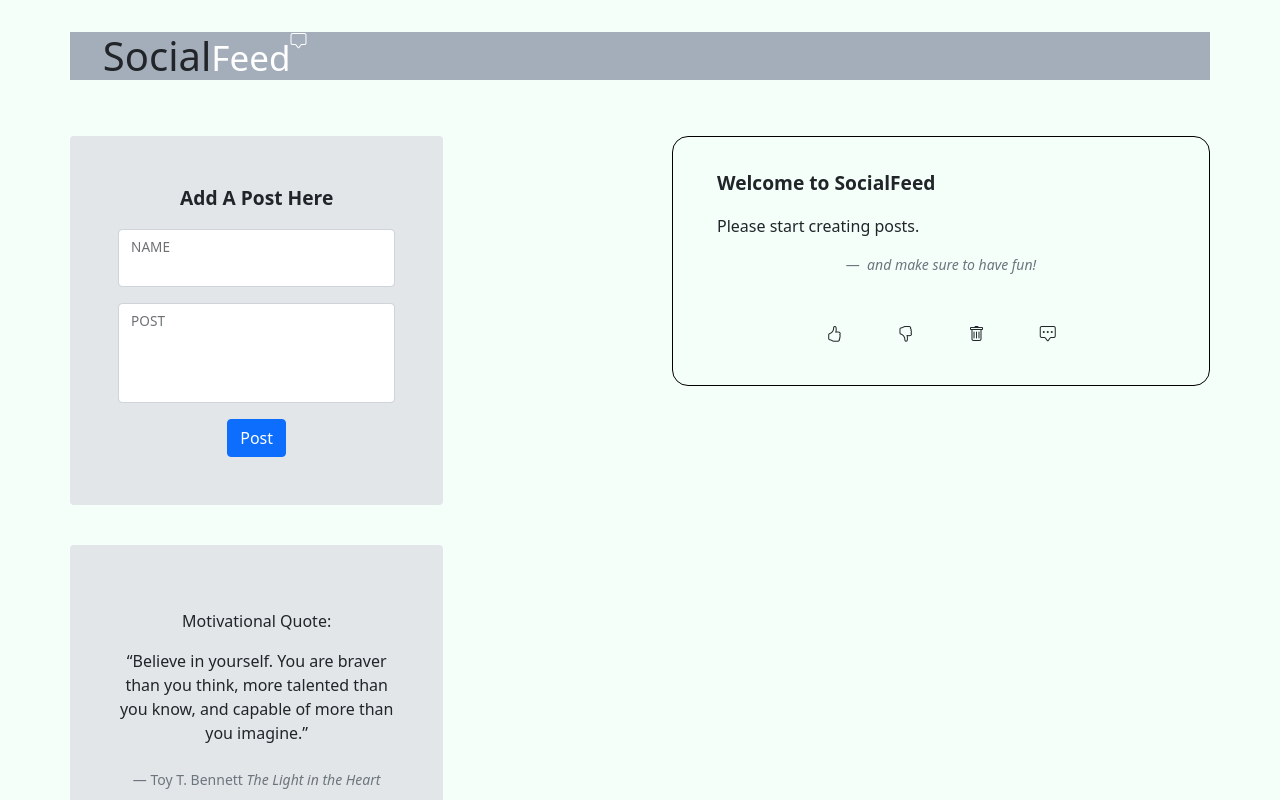
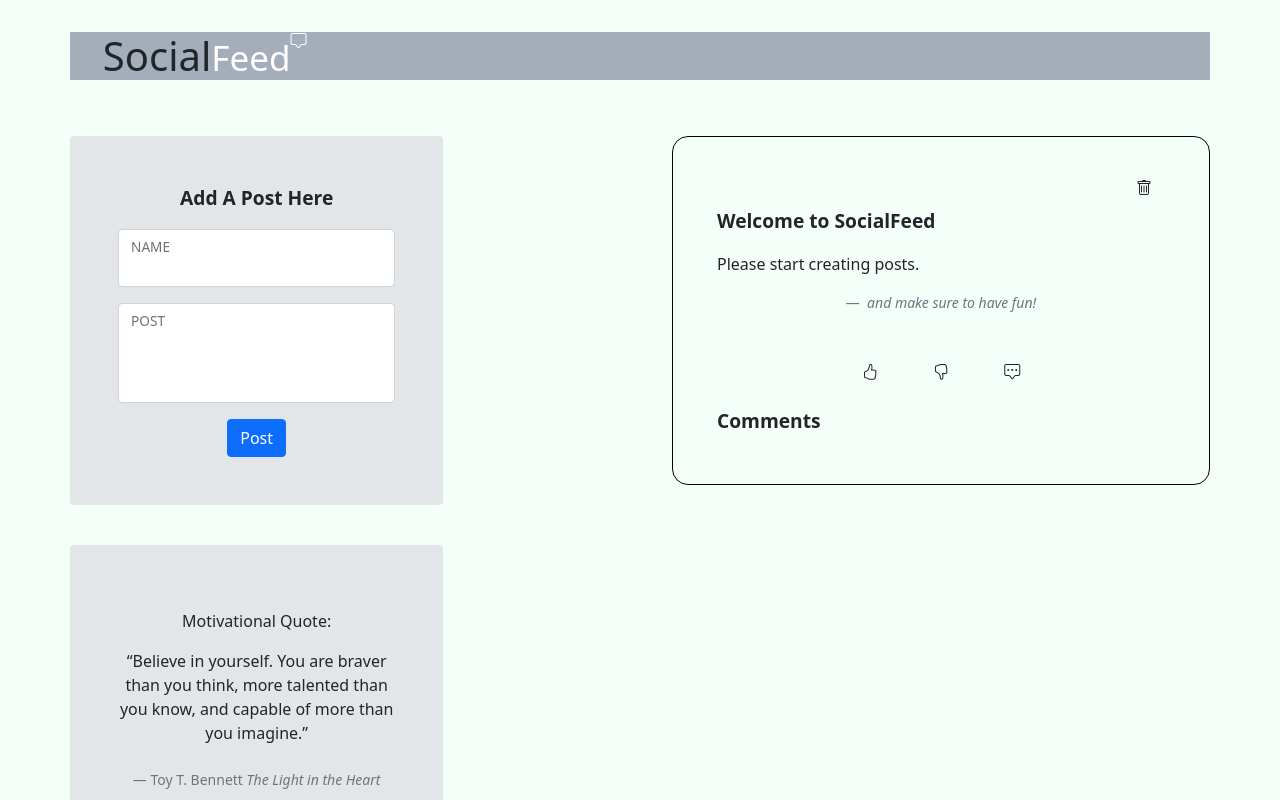
Before and after one commit to aschmidt2020/social-feed-react, a React (Create React App) app: page / in a window 1280 px wide. Built offline with nearby package versions, Linux system fonts and the light colour scheme.

Commit message:
moved delete button icon to top right corner of post

```diff
--- a/src/App.css
+++ b/src/App.css
@@ -1,5 +1,9 @@
 .center-text {
     text-align: center;
+}
+
+.right-align-text {
+    text-align: right;
 }
 
 .border-box {
--- a/src/Components/DeleteButton/DeleteButton.jsx
+++ b/src/Components/DeleteButton/DeleteButton.jsx
@@ -9,7 +9,7 @@ const DeleteButton = (props) => {
     }
 
     return (
-        <span><button id={props.id} className='btn bg-transparent' onClick={handleClick}><i className="bi bi-trash" style={{'position': 'right'}}></i></button>
+        <span><button id={props.id} className='btn bg-transparent' onClick={handleClick}><i className="bi bi-trash"></i></button>
         </span>
      );
 }
--- a/src/Components/DisplayEntries/DisplayEntries.jsx
+++ b/src/Components/DisplayEntries/DisplayEntries.jsx
@@ -6,10 +6,11 @@ const DisplayEntries = (props) => {
 
     return ( //using key = timestamp in milliseconds so each list item should have a unique key
         <ol>
-            {props.entries.map((entry, index) => {
+            {props.entries.map((entry) => {
                 return (
                         <li key={entry.timeStamp}>
                         <div className='row border-box' style={{'marginTop' : '1em'}}>
+                            <span className="right-align-text"><DeleteButton deleteEntry={props.deleteEntry} entry={entry}/></span>
                             <p>{entry.user}</p>
                             <p className='post-text'>{entry.post}</p>
                             <figcaption className="blockquote-footer center-text"> <cite title="Source Title">{entry.date} </cite> </figcaption>
@@ -18,14 +19,12 @@ const DisplayEntries = (props) => {
                             <span className='center-text'>
                                 <LikeDislikeButton />
                                 &nbsp;&nbsp;&nbsp;&nbsp;&nbsp;&nbsp;&nbsp;
-                                <DeleteButton deleteEntry={props.deleteEntry} entry={entry} />
-                                &nbsp;&nbsp;&nbsp;&nbsp;&nbsp;&nbsp;&nbsp;
                                 <ReplySection entry={entry} addReply={props.addReply}/>
                                 <span><br></br></span>
                             </span>
 
-
-                            <span>
+                            <span style={{'marginTop':'1em'}}>
+                                <p>Comments</p>
                                 {entry.replySection.map((reply) => {
                                 return(
                                         <div className='border-box-comments' style={{'marginBottom': '1em'}}>
--- a/src/Components/ReplySection/ReplySection.jsx
+++ b/src/Components/ReplySection/ReplySection.jsx
@@ -31,7 +31,7 @@ const ReplySection = (props) => {
 
     return (
         <span className='center-text'>
-            <button className='btn bg-transparent' type="button" data-bs-toggle="collapse" data-bs-target="#addReply" aria-expanded="false" aria-controls="addReply">
+            <button id={props.timeStamp} className='btn bg-transparent' type="button" data-bs-toggle="collapse" data-bs-target="#addReply" aria-expanded="false" aria-controls="addReply">
             <i className="bi bi-chat-square-dots"></i>
             </button>
 
```
